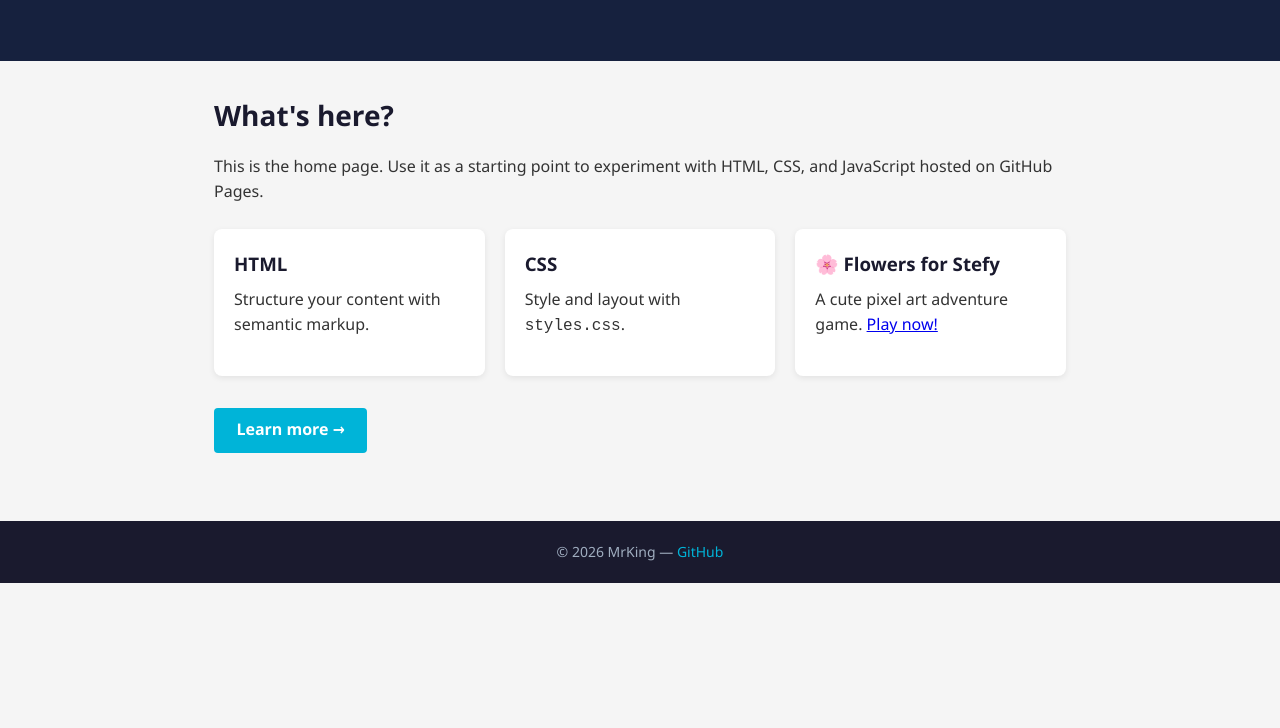
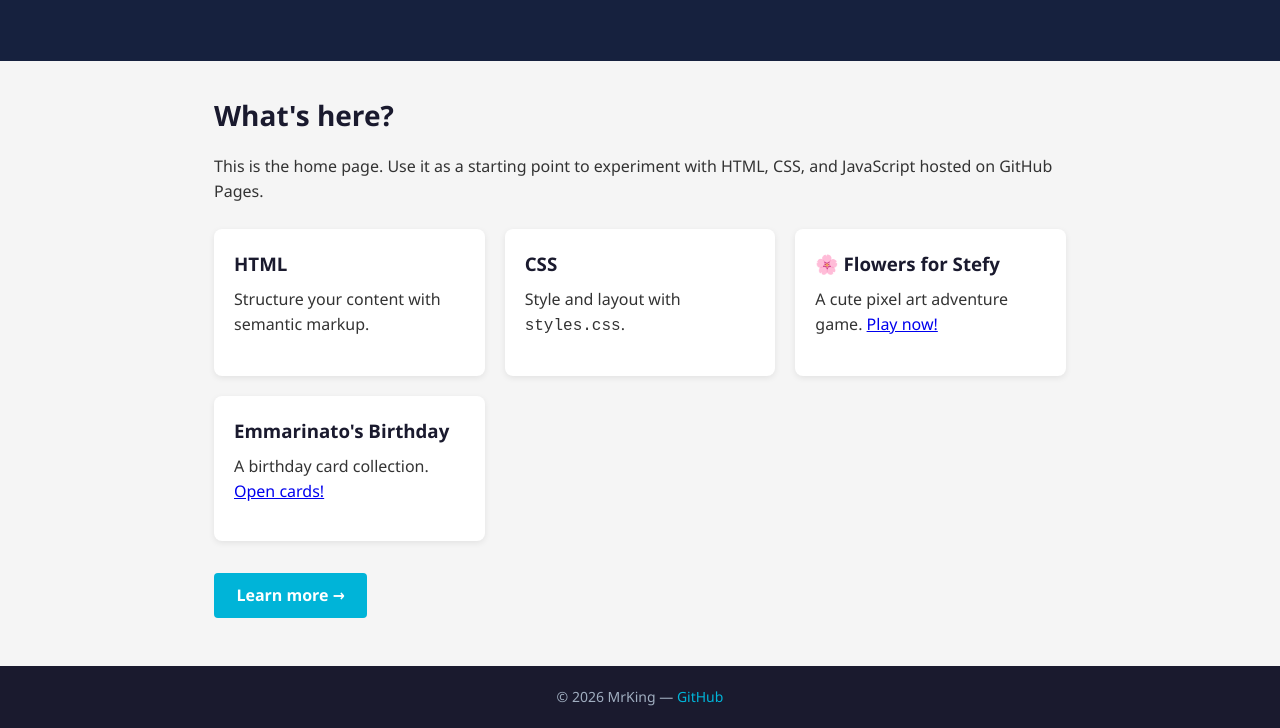
Before and after one commit to MrKingHatter/mrking.github.io, a plain HTML site: page index.html in a window 1280 px wide. Shown: the part 217-945 px from the top of the page. Before the commit the page ends 800 px from the top, so only its background shows below. Drawn offline with Linux system fonts and the light colour scheme.

Commit message:
Link Rinato page from home page
Co-authored-by: Copilot <223556219+Copilot@users.noreply.github.com>

```diff
--- a/index.html
+++ b/index.html
@@ -41,6 +41,10 @@
         <h3>🌸 Flowers for Stefy</h3>
         <p>A cute pixel art adventure game. <a href="stefy/">Play now!</a></p>
       </div>
+      <div class="card">
+        <h3>Emmarinato's Birthday</h3>
+        <p>A birthday card collection. <a href="rinato/">Open cards!</a></p>
+      </div>
     </div>
 
     <p style="margin-top:2rem;">
```
